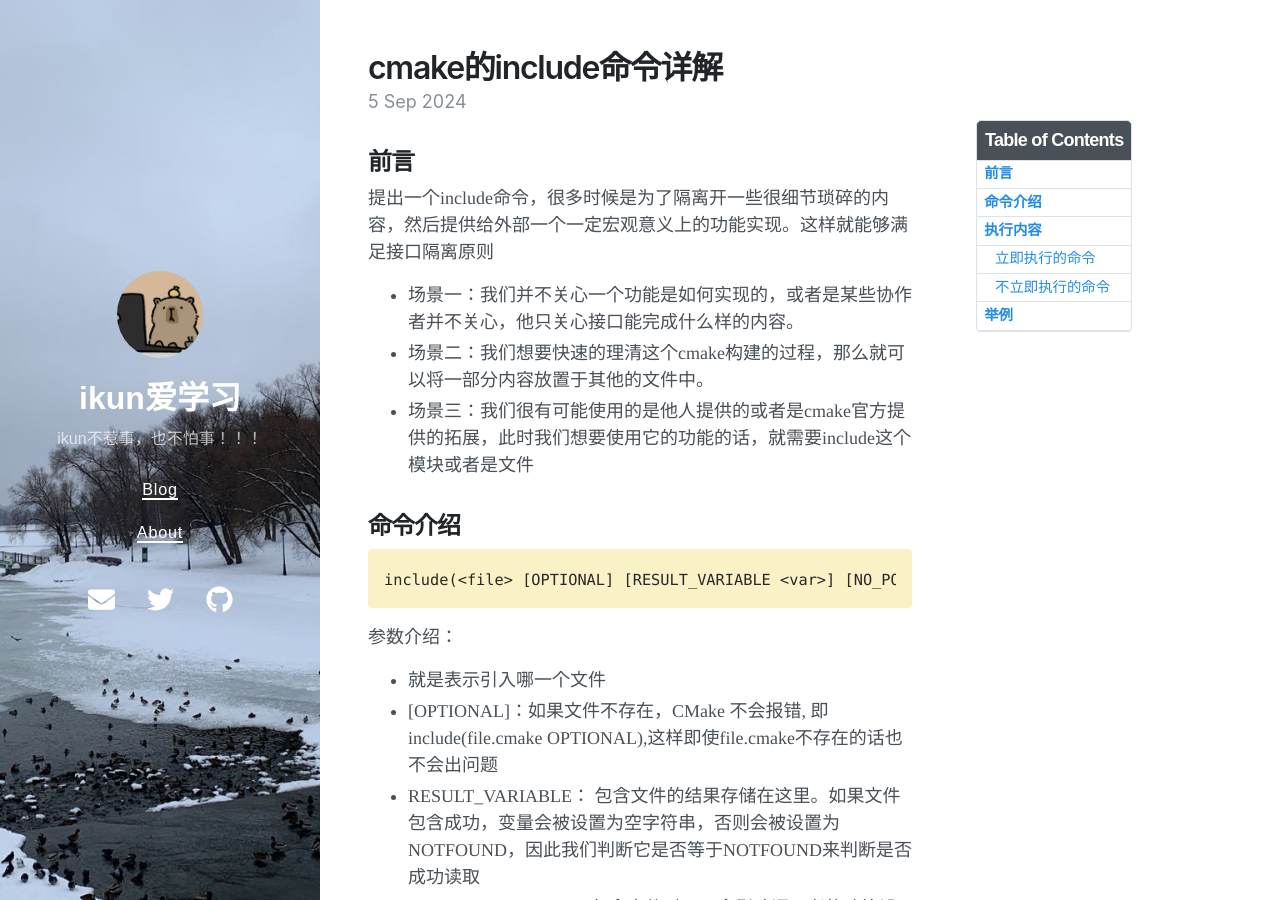
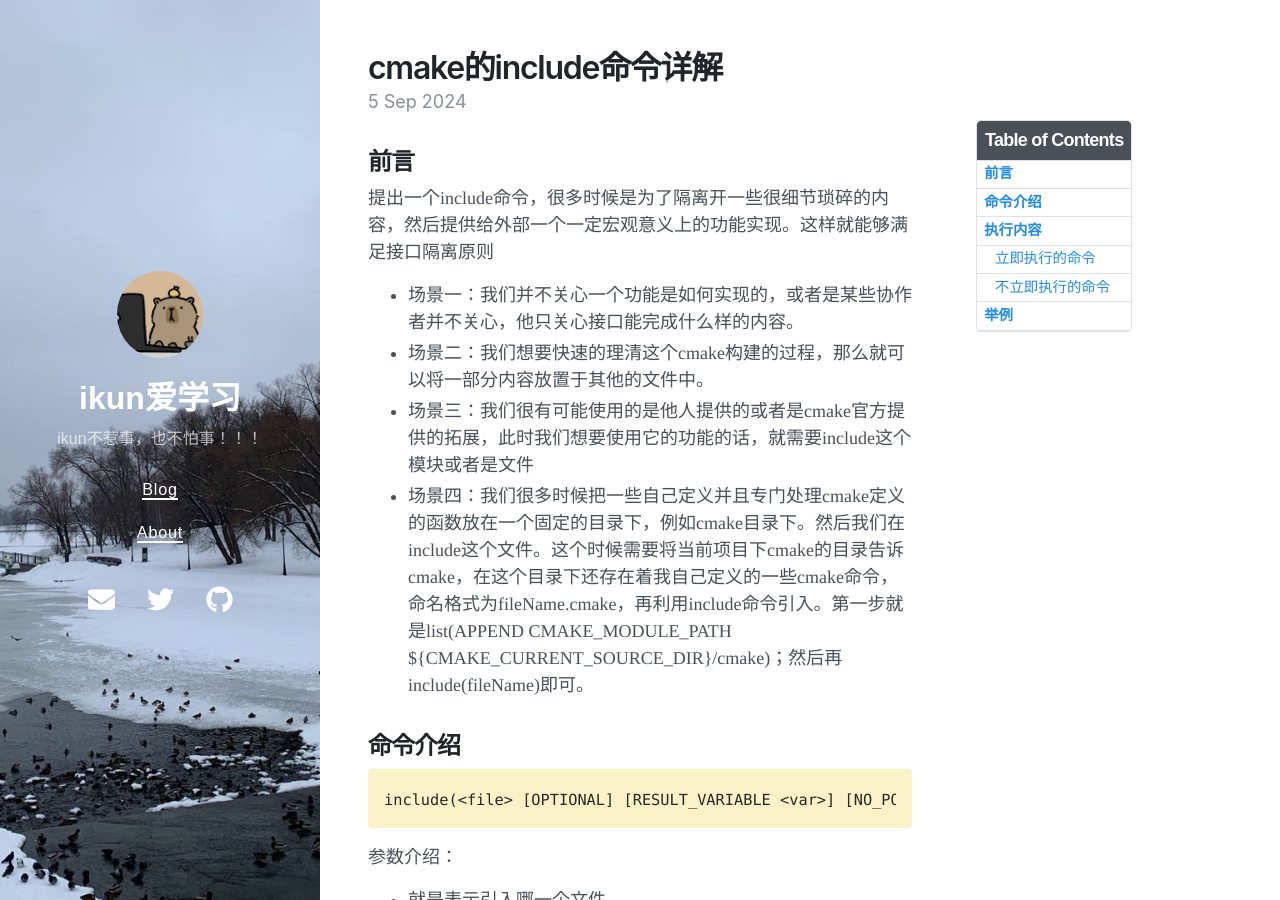
Before and after one commit to SuperIkunFan/SuperIkunFan.github.io, a Jekyll site: the page built from _posts/2024-09-05-cmake的include命令.md, in a window 1280 px wide and 900 px high. Built offline with Jekyll 4.4.1, drawn with Linux system fonts in a browser that asks for light colours; nearby versions of some CDN libraries.

Commit message:
修改cmake的list命令和include命令连用的情况

````diff
--- a/_posts/2024-09-05-cmake的include命令.md
+++ b/_posts/2024-09-05-cmake的include命令.md
@@ -11,6 +11,7 @@ toc: true
 + 场景一：我们并不关心一个功能是如何实现的，或者是某些协作者并不关心，他只关心接口能完成什么样的内容。
 + 场景二：我们想要快速的理清这个cmake构建的过程，那么就可以将一部分内容放置于其他的文件中。
 + 场景三：我们很有可能使用的是他人提供的或者是cmake官方提供的拓展，此时我们想要使用它的功能的话，就需要include这个模块或者是文件
++ 场景四：我们很多时候把一些自己定义并且专门处理cmake定义的函数放在一个固定的目录下，例如cmake目录下。然后我们在include这个文件。这个时候需要将当前项目下cmake的目录告诉cmake，在这个目录下还存在着我自己定义的一些cmake命令，命名格式为fileName.cmake，再利用include命令引入。第一步就是list(APPEND CMAKE_MODULE_PATH ${CMAKE_CURRENT_SOURCE_DIR}/cmake)；然后再include(fileName)即可。
 
 ## 命令介绍
 ```cmake
````
